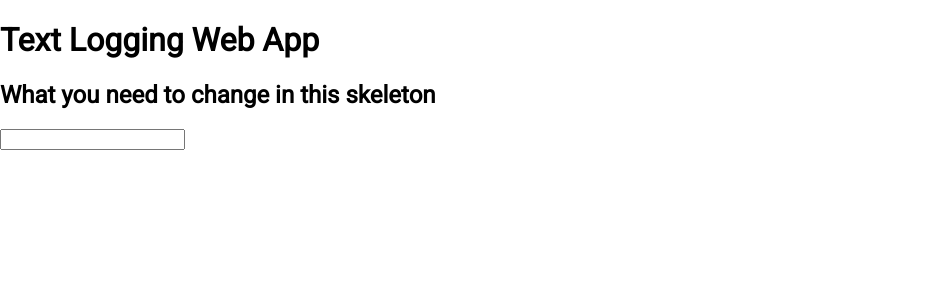
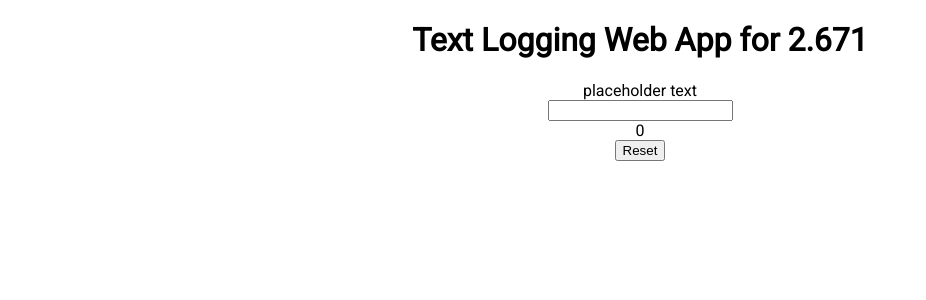
Before and after one commit to bmsully/2671webapp, a React app: page / in a window 1280 px wide. Shown: the top 300 px of the page, without its empty margins (0-926 px from the left). Built offline with nearby package versions, Linux system fonts and the light colour scheme; no server answers; the HTML template or start-up script is replaced by a standard one.

Commit message:
Updated web app, fully functional excluding styles

```diff
--- a/client/src/components/pages/Home.js
+++ b/client/src/components/pages/Home.js
@@ -1,29 +1,107 @@
-import React, { Component, useState } from "react";
+import React, { Component, useState, useEffect } from "react";
+import { CSVLink } from "react-csv";
 
 import "../../utilities.css";
 import "./Home.css";
 
 const Home = () => {
-  const [value, setValue] = useState();
+  const [value, setValue] = useState("");
+  const [typingData, setTypingData] = useState([]);
+  const [prevLength, setPrevLength] = useState(0);
+  const [passageText, setPassageText] = useState("placeholder text");
+  const [fileHeaders, setFileHeaders] = useState(
+    [
+      { label: "Key Stroke", key: "keystroke" },
+      { label: "Timestamp", key: "timestamp" },
+      { label: "Full Text", key: "fulltext"}
+    ]
+  );
 
-   const handleItemChange = (event) => {
-    console.log(event.target.value);
-    console.log(event.timeStamp);
-    console.log(event.currentTarget);
+
+
+  useEffect(() => {
+    retrievePassageText();
+  }, []);
+
+  const handleItemChange = (event) => {
     setValue(event.target.value);
-  }
+
+    let keystroke;
+    if (event.target.value.length <= prevLength) {
+      keystroke = "DEL";
+    } else {
+      keystroke = event.target.value.charAt(event.target.value.length-1);
+    }
+    const newKey = { keystroke: keystroke, timestamp: event.timeStamp, fulltext: event.target.value};
+    setTypingData([...typingData, newKey]);
+    setPrevLength(event.target.value.length);
+  };
+
+  const retrievePassageText = () => {
+    const minLength = 100;
+    const maxLength = 150;
+    // const query = {minLength: minLength, maxLength: maxLength};
+    const url = `http://api.quotable.io/random?minLength=${minLength}&maxLength=${maxLength}`;
+    fetch(url).then((res) => {
+      res.json().then((jsonRes) => {
+        setPassageText(jsonRes.content);
+        setFileHeaders(
+          [
+            { label: "Key Stroke", key: "keystroke" },
+            { label: "Timestamp", key: "timestamp" },
+            { label: "Full Text", key: "fulltext" },
+            { label: jsonRes.content, key: "actualtext" }
+          ]
+        )
+      });
+    });
+  };
+
+  const resetData = () => {
+    setValue("");
+    setTypingData([]);
+    setPrevLength(0);
+    retrievePassageText();
+  };
+
+  // const fileHeaders = [
+  //   { label: "Key Stroke", key: "keystroke" },
+  //   { label: "Timestamp", key: "timestamp" },
+  //   { label: "Full Text", key: "fulltext"}
+  // ];
 
   return (
     <>
-      <h1>Text Logging Web App</h1>
-      <h2> What you need to change in this skeleton</h2>
-      <input
+    <div className="u-flexColumn u-flex-justifyCenter u-flex-alignCenter">
+      <h1>Text Logging Web App for 2.671</h1>
+        <div className="Home-passageText">{passageText}</div>
+        <input
+          className="Home-textText"
+          autoComplete="off"
+          autoCorrect="off"
+          autoCapitalize="off"
+          spellCheck="false"
           type="text"
           placeholder=""
           value={value}
           onChange={handleItemChange}
-          className={"u-flex u-flex-justifyCenter u-flex-alignCenter"}
           />
+
+        {typingData?.length  &&
+        <>
+        <h3>Export to CSV</h3>
+          <CSVLink
+            headers={fileHeaders}
+            data={typingData}
+            filename="results.csv"
+            target="_blank"
+          >
+            Export
+          </CSVLink>
+          </>
+        }
+        <button onClick={resetData}>Reset</button>
+      </div>
     </>
   );
 };
--- a/package.json
+++ b/package.json
@@ -29,6 +29,7 @@
     "mongoose": "^5.11.9",
     "nodemon": "^2.0.6",
     "react": "^16.14.0",
+    "react-csv": "^2.2.2",
     "react-dom": "^16.14.0",
     "react-google-login": "^5.2.1",
     "react-router-dom": "^5.2.0",
```
Also changed, not shown: 1 other file (tests, documents, lock files or other folders).
